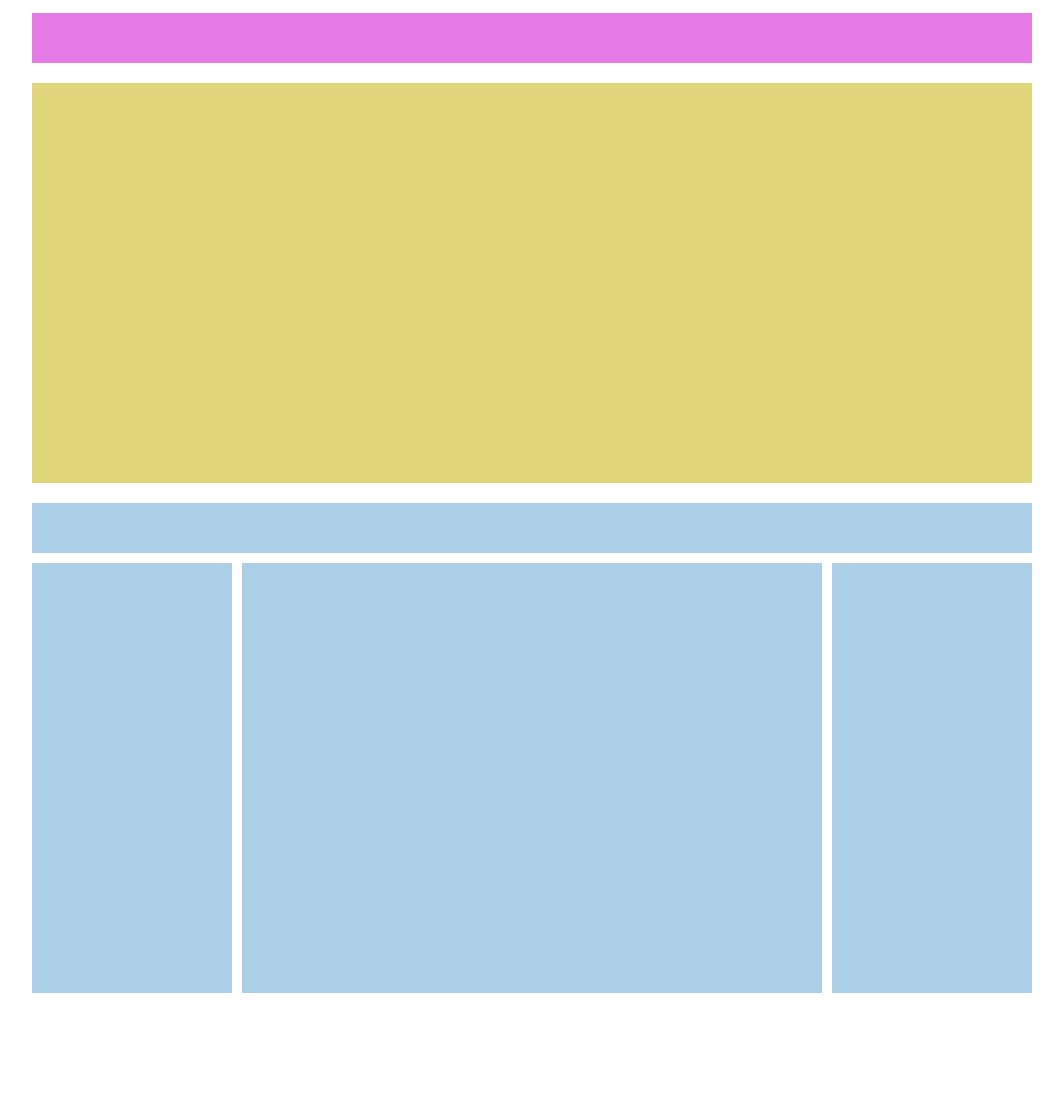
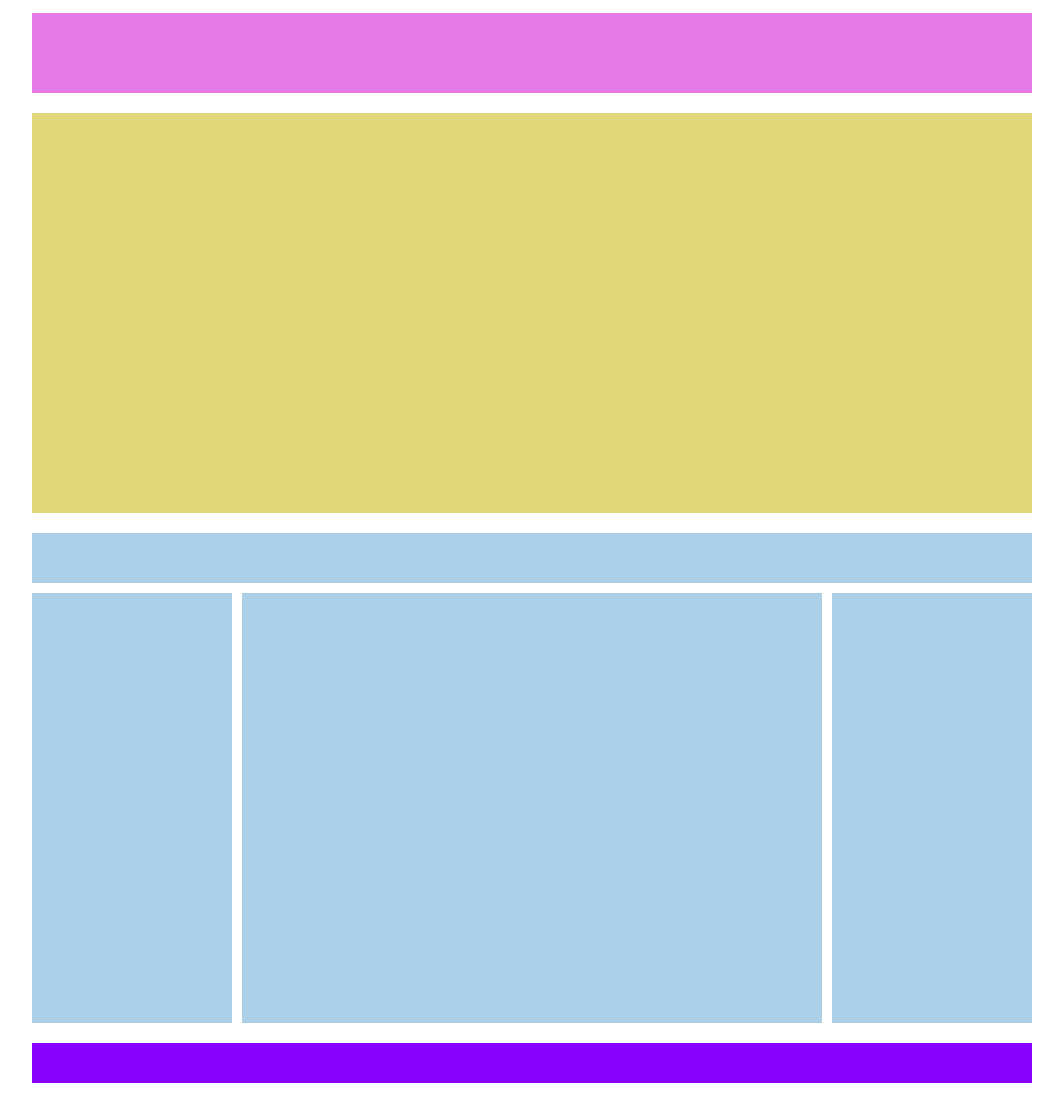
Before and after one commit to Vito9009/htmlcss-struttura-wp, a plain HTML site: page index.html in a window 1280 px wide. Shown: the whole page, without its empty margins (108-1171 px from the left). Before the commit the page ends 1026 px from the top, so only its background shows below. Drawn offline with Linux system fonts and the light colour scheme.

Commit message:
struttura-completa

```diff
--- a/css/style.css
+++ b/css/style.css
@@ -11,7 +11,7 @@ body{
 
 header{
     width: 100%;
-    height: 50px;
+    height: 80px;
     background-color: rgb(229, 121, 230);
 }
 
@@ -62,3 +62,9 @@ header{
     display: inline-block;
     margin: 0 1%;
 }
+
+footer{
+    width: 100%;
+    height: 40px;
+    background-color: rgb(134, 1, 254);
+}
```
